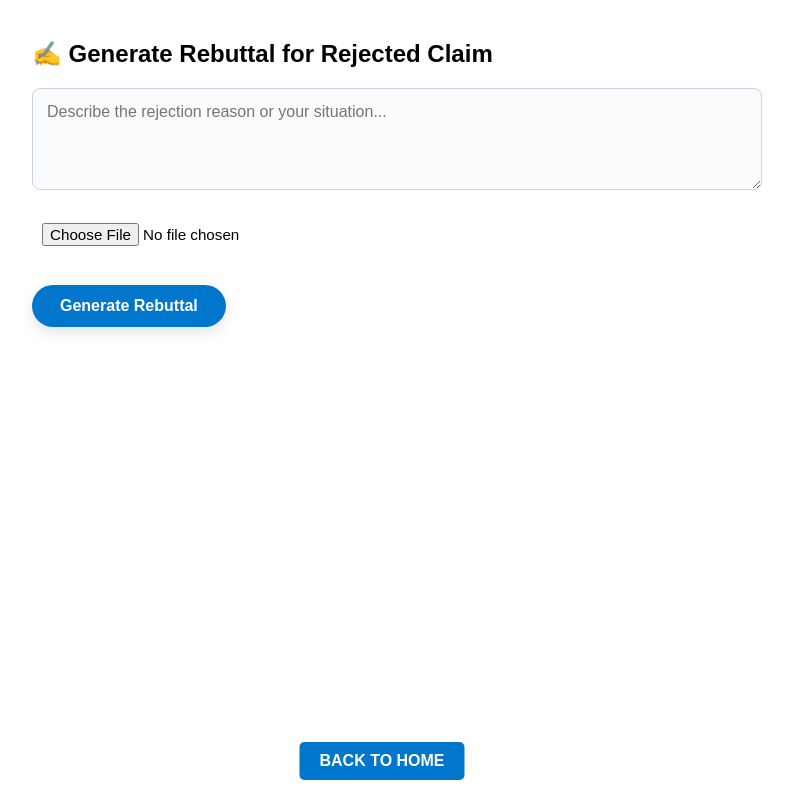
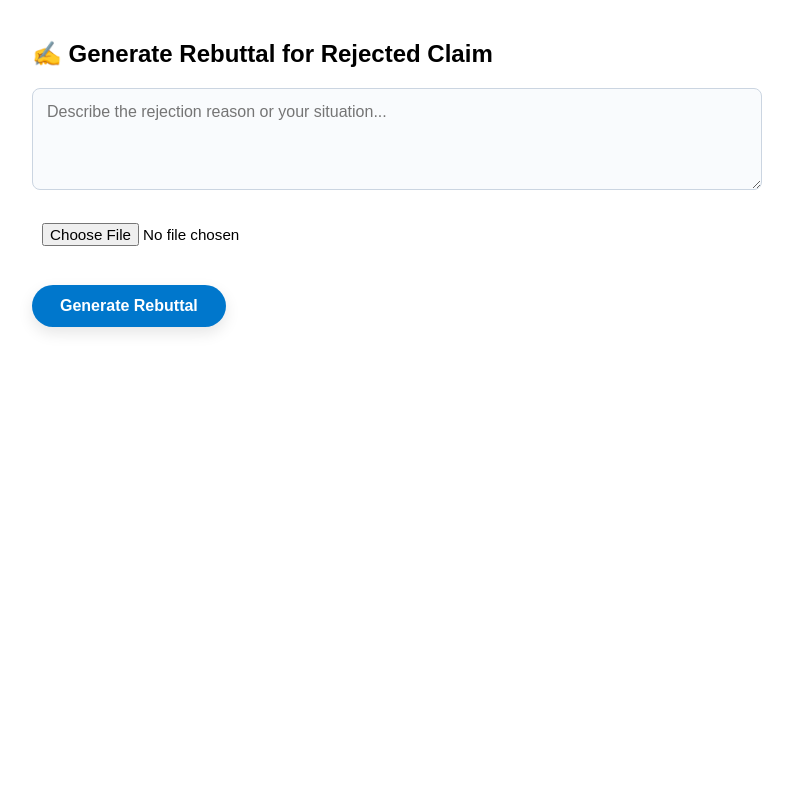
Before and after one commit to djha09/clearclaim-frontend, a React (Create React App) app: page /rebuttal in a window 1280 px wide. Shown: the whole page, without its empty margins (258-1051 px from the left). Built offline with nearby package versions, Linux system fonts and the light colour scheme; a web font is replaced by a local one.

Commit message:
Update Rebuttal.jsx

```diff
--- a/src/Rebuttal.jsx
+++ b/src/Rebuttal.jsx
@@ -75,7 +75,7 @@ const RebuttalPage = () => {
           )}
         </div>
       )}
-      <a className="back" href="/">BACK TO HOME</a>
+
     </div>
 
 
```
